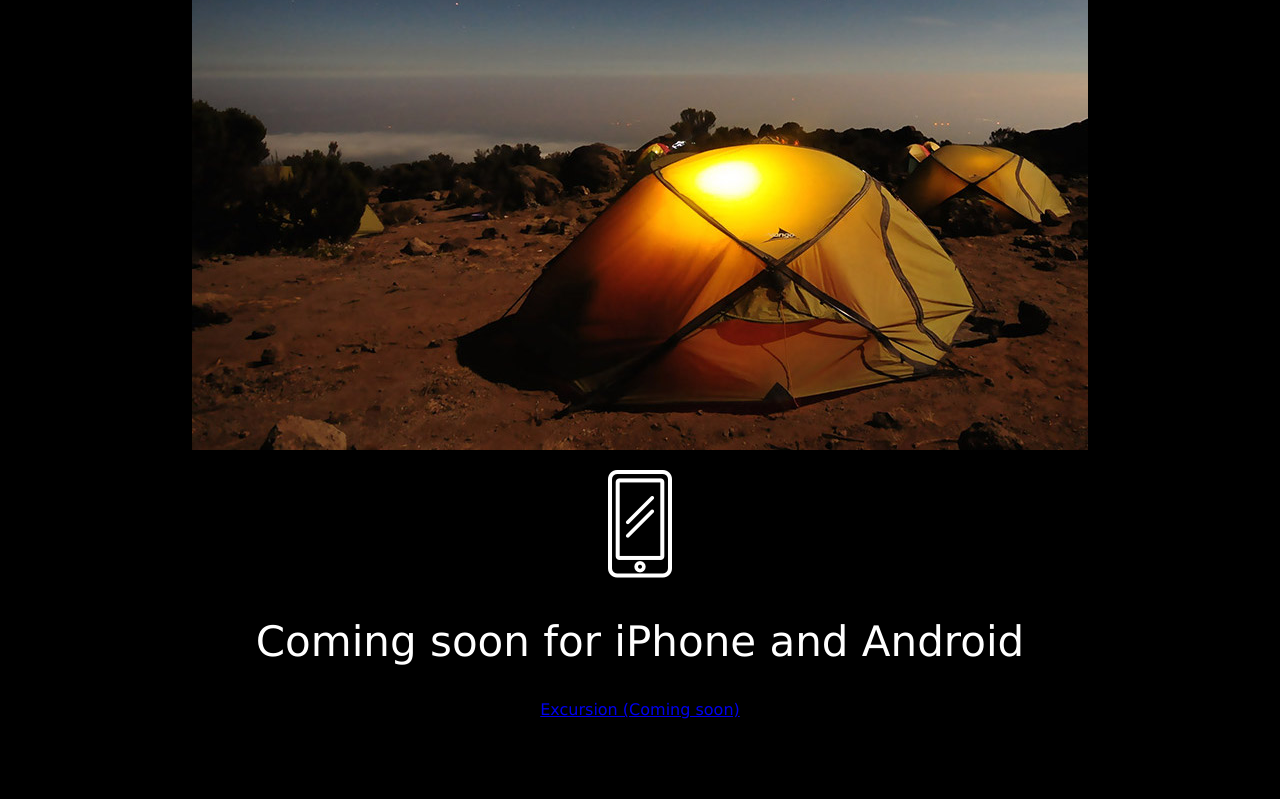
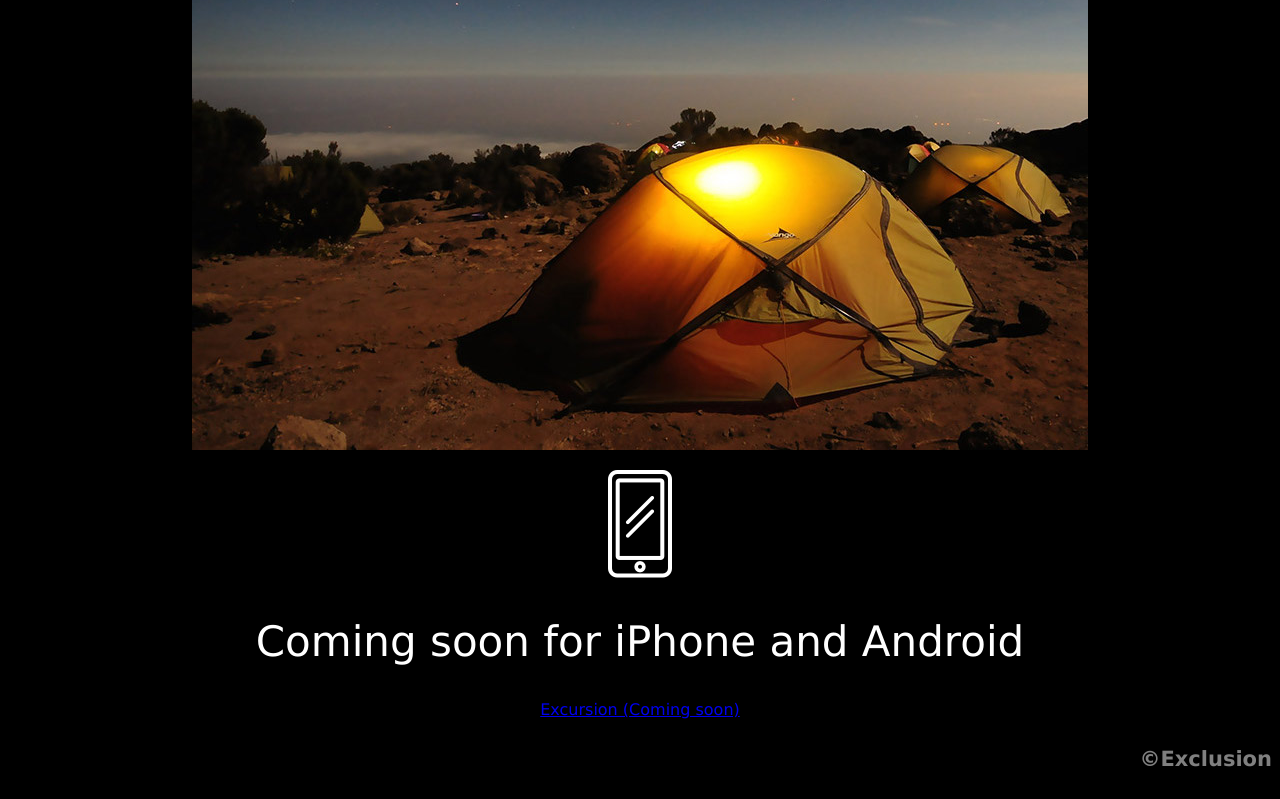
Before and after one commit to chriseves/excursion, a plain HTML site: page index.html in a window 1280 px wide. Shown: the part 562-1361 px from the top of the page. Before the commit the page ends 1297 px from the top, so only its background shows below. Drawn offline with Linux system fonts and the light colour scheme; files whose address does not match are found by name.

Commit message:
added footer and css styling

```diff
--- a/index.html
+++ b/index.html
@@ -29,6 +29,8 @@
         <h2 class="sub-heading">Coming soon for iPhone and Android</h2>
         <p class="link--cta"><p><a href="#">Excursion (Coming soon)</a></p>
 
+        <!--footer section-->
+        <h4 class="description footer">&copy;Exclusion</h4>
 
     </body>
 
--- a/resources/css/style.css
+++ b/resources/css/style.css
@@ -29,3 +29,8 @@ body {
     color: gray;
     font-size: 21px;
 }
+
+    /* footer section */
+.footer {
+    text-align: right;
+}
```
